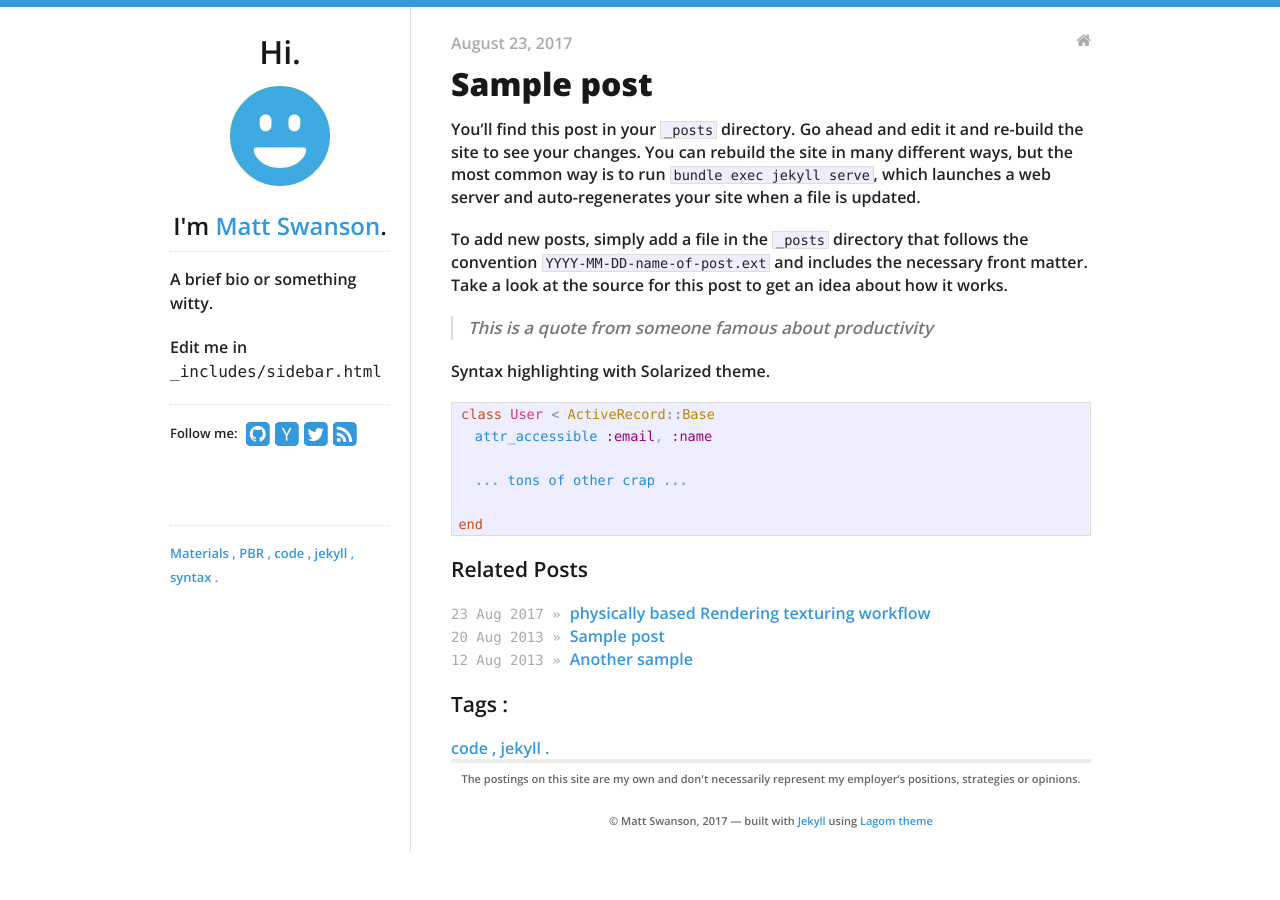
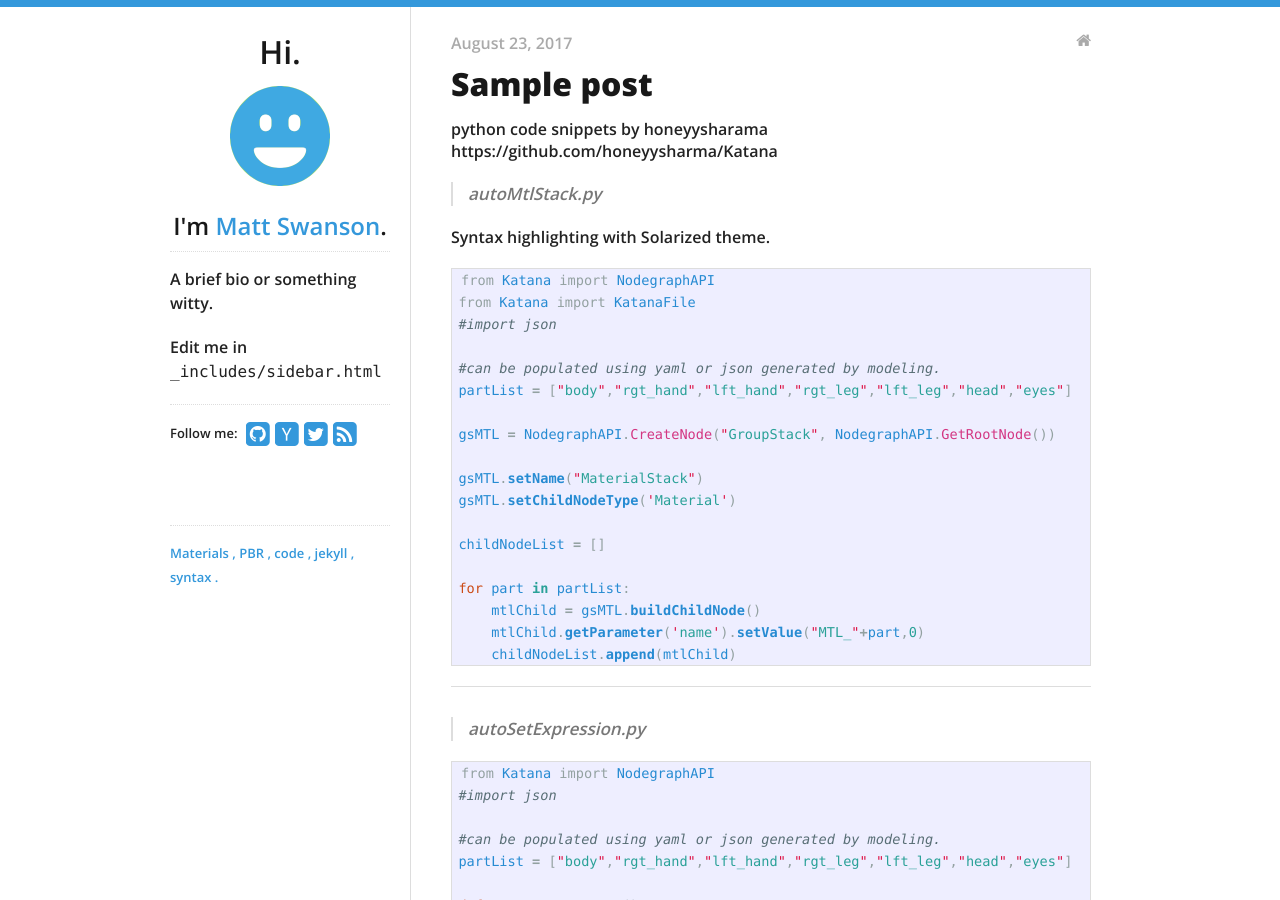
Before and after one commit to yoann01/ktmd, a Jekyll site: the page built from _posts/2017-08-23-First-Post.md, in a window 1280 px wide and 900 px high. Built offline with Jekyll 4.4.1, drawn with Linux system fonts in a browser that asks for light colours; nearby versions of some CDN libraries; some of the changed text lies outside the part shown.

Commit message:
Update 2017-08-23-First-Post.md

```diff
--- a/_posts/2017-08-23-First-Post.md
+++ b/_posts/2017-08-23-First-Post.md
@@ -5,21 +5,76 @@ tags: [code, jekyll]
 categories:
 - blog
 ---
-You’ll find this post in your `_posts` directory. Go ahead and edit it and re-build the site to see your changes. You can rebuild the site in many different ways, but the most common way is to run `bundle exec jekyll serve`, which launches a web server and auto-regenerates your site when a file is updated.
+python code snippets by honeyysharama https://github.com/honeyysharma/Katana
 
-To add new posts, simply add a file in the `_posts` directory that follows the convention `YYYY-MM-DD-name-of-post.ext` and includes the necessary front matter. Take a look at the source for this post to get an idea about how it works.
-
-> This is a quote from someone famous about productivity
-
+> autoMtlStack.py
 
 Syntax highlighting with Solarized theme.
 
-{% highlight ruby %}
-class User < ActiveRecord::Base
-  attr_accessible :email, :name
+{% highlight python %}
+from Katana import NodegraphAPI
+from Katana import KatanaFile
+#import json
 
-  ... tons of other crap ...
+#can be populated using yaml or json generated by modeling.
+partList = ["body","rgt_hand","lft_hand","rgt_leg","lft_leg","head","eyes"]
 
-end
+gsMTL = NodegraphAPI.CreateNode("GroupStack", NodegraphAPI.GetRootNode())
+
+gsMTL.setName("MaterialStack")
+gsMTL.setChildNodeType('Material')
+
+childNodeList = []
+
+for part in partList:
+    mtlChild = gsMTL.buildChildNode()
+    mtlChild.getParameter('name').setValue("MTL_"+part,0)
+    childNodeList.append(mtlChild)
+{% endhighlight %}
+
+---
+
+> autoSetExpression.py
+
+{% highlight python %}
+
+from Katana import NodegraphAPI
+#import json
+
+#can be populated using yaml or json generated by modeling.
+partList = ["body","rgt_hand","lft_hand","rgt_leg","lft_leg","head","eyes"]
+
+def createMTLPerPart():
+
+    gsMTL = NodegraphAPI.CreateNode("GroupStack", NodegraphAPI.GetRootNode())
+
+    gsMTL.setName("MTL_Stack")
+    gsMTL.setChildNodeType('Material')
+
+    mtlNodes = []
+
+    for part in partList:
+        mtlChild = gsMTL.buildChildNode()
+        mtlChild.getParameter('name').setValue("MTL_"+part,0)
+        mtlNodes.append(mtlChild)
+
+    return mtlNodes
+
+def createMTLAssignPerPart():
+
+    mtlNodes = createMTLPerPart()
+
+    gsMTLAssign = NodegraphAPI.CreateNode("GroupStack", NodegraphAPI.GetRootNode())
+
+    gsMTLAssign.setName("MTL_Assign_Stack")
+    gsMTLAssign.setChildNodeType('MaterialAssign')
+
+    for i,part in enumerate(partList):
+        mtlAssignChild = gsMTLAssign.buildChildNode()
+        mtlAssignChild.setName("MTL_Assign_"+part,0)
+        mtl = mtlNodes[i]
+        mtlAssignChild.getParameter('args.materialAssign.value').setExpression("scenegraphLocationFromNode(getNode('"+mtl.getParameter('name').getValue(0)+"'))")
+
+createMTLAssignPerPart()
 
 {% endhighlight %}
```
